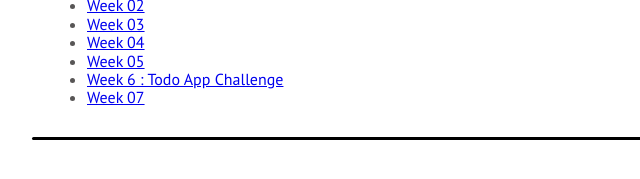
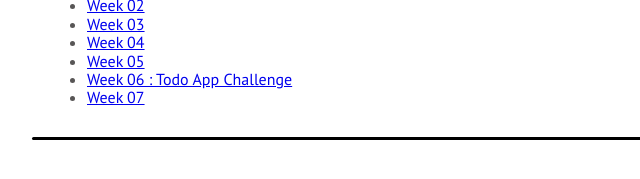
Before and after one commit to KrystianeOtis/krystiane330, a plain HTML site: page index.html in a window 1280 px wide. Shown: the part 319-498 px from the top of the page, 208-848 px from the left. Drawn offline with Linux system fonts and the light colour scheme.

Commit message:
week 06 edit

```diff
--- a/index.html
+++ b/index.html
@@ -25,8 +25,7 @@
                 <li><a href="https://krystianeotis.github.io/krystiane330/week3/index.html">Week 03</a></li>
                 <li><a href="https://krystianeotis.github.io/krystiane330/week4/index.html">Week 04</a></li>
                 <li><a href="https://krystianeotis.github.io/krystiane330/week5/index.html">Week 05</a></li>
-                <li><a href="https://krystianeotis.github.io/krystiane330/todoapp/index.html">Week 6 : Todo App
-                        Challenge</a>
+                <li><a href="https://krystianeotis.github.io/krystiane330/todoapp/index.html">Week 06 : Todo App Challenge</a>
                 </li>
                 <li><a href="https://krystianeotis.github.io/krystiane330/week7/index.html">Week 07</a></li>
             </ul>
```
